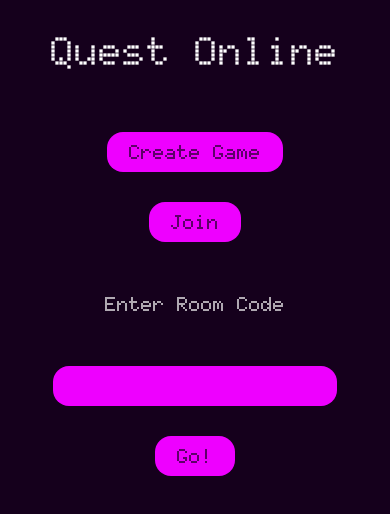
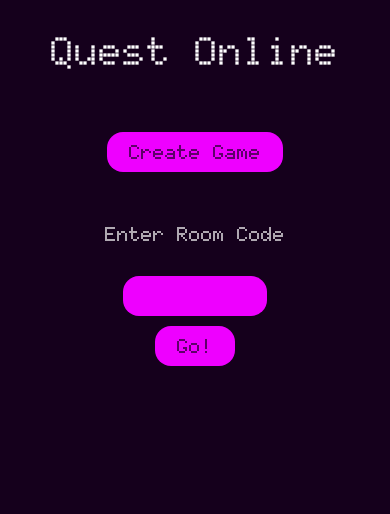
Before and after one commit to AidanNC/playquest.online, a React (Vite) app in the folder frontend/playquest.online-frontend/: page / in a window 390 px wide. Both pictures are taken after a click on the button "Join". Shown: the top 514 px of the page. Built offline with nearby package versions, Linux system fonts and the light colour scheme.

Commit message:
fix: can press enter on keybaord or phone keypad to submit bet or enter game code

```diff
--- a/frontend/playquest.online-frontend/src/views/Game/PlayerDisplay.tsx
+++ b/frontend/playquest.online-frontend/src/views/Game/PlayerDisplay.tsx
@@ -60,7 +60,7 @@ const CompleteContainer = styled.div`
 		display: flex;
 	}
 `;
-const BetHolder = styled.div`
+const BetHolder = styled.form`
 	margin-left: 100px;
 	@media (max-width: ${MobileWidth}) {
 		margin-left: 0px;
@@ -150,7 +150,13 @@ export default function PlayerDisplay({
 			</AnimatedCard>
 			{playerInfo.playerBet === -1 && playerInfo.active && (
 				// magic number
-				<BetHolder>
+				<BetHolder
+				onSubmit={(form)=>{
+					form.preventDefault();
+					if (bet !== null) {
+						makeBet(bet);
+					}
+				}}>
 					<p>Place bet:</p>
 					<input
 						type="number"
@@ -158,11 +164,7 @@ export default function PlayerDisplay({
 						onChange={(e) => setBet(parseInt(e.target.value))}
 					></input>
 					<button
-						onClick={() => {
-							if (bet !== null) {
-								makeBet(bet);
-							}
-						}}
+						type="submit"
 					>
 						Submit
 					</button>
--- a/frontend/playquest.online-frontend/src/views/HostJoin/index.tsx
+++ b/frontend/playquest.online-frontend/src/views/HostJoin/index.tsx
@@ -20,6 +20,15 @@ const PlayerCountRow = styled.div`
 const PlayerCountButton = styled.button`
 	&.selected {
 		border: 2px solid var(--white);
+	}
+`;
+const JoinForm = styled.form`
+	display: flex;
+	align-items: center;
+	flex-direction: column;
+	gap: 10px;
+	input {
+		width: 100px;
 	}
 `;
 
@@ -48,7 +57,7 @@ export default function MainPage() {
 		<MainContainer>
 			<h1 className="whiteFont">Quest Online</h1>
 
-			{!hosting  &&
+			{!hosting && (
 				<button
 					onClick={() => {
 						setHosting(true);
@@ -57,7 +66,7 @@ export default function MainPage() {
 				>
 					Create Game
 				</button>
-			}
+			)}
 			{hosting && <p className="whiteFont">Number of players</p>}
 			{hosting && (
 				<PlayerCountRow>
@@ -82,10 +91,13 @@ export default function MainPage() {
 				</PlayerCountRow>
 			)}
 			{hosting && <button onClick={handleCreate}>Create</button>}
-			{hosting && port !== -1 && <p className="whiteFont">Your room code is : {port}</p>}
+			{hosting && port !== -1 && (
+				<p className="whiteFont">Your room code is : {port}</p>
+			)}
+			{!joining && (
 				<button
 					onClick={() => {
-					if(port !== -1){
+						if (port !== -1) {
 							handleJoin(port);
 						}
 						setJoining(true);
@@ -94,23 +106,24 @@ export default function MainPage() {
 				>
 					Join
 				</button>
-			{joining && <p className="whiteFont">Enter Room Code</p>}
+			)}
 			{joining && (
+				<JoinForm
+					onSubmit={(form) => {
+						form.preventDefault();
+						handleJoin(roomCode);
+					}}
+				>
+					<p className="whiteFont">Enter Room Code</p>
 					<input
 						type="number"
+						name="roomCode"
 						onChange={(e) => {
 							setRoomCode(parseInt(e.target.value));
 						}}
 					/>
-			)}
-			{joining && (
-				<button
-					onClick={() => {
-						handleJoin(roomCode);
-					}}
-				>
-					Go!
-				</button>
+					<button type="submit">Go!</button>
+				</JoinForm>
 			)}
 		</MainContainer>
 	);
```
Lines whose indentation alone changed are shown as unchanged.
